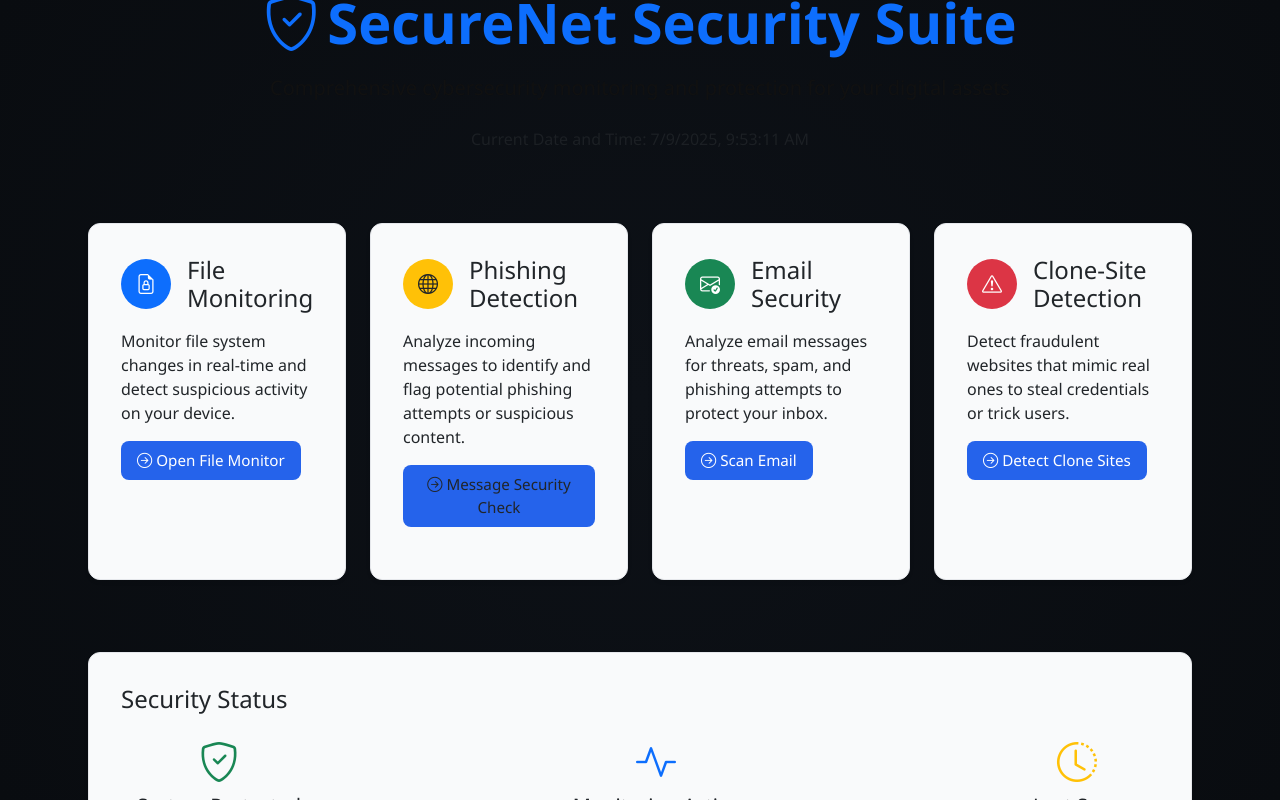
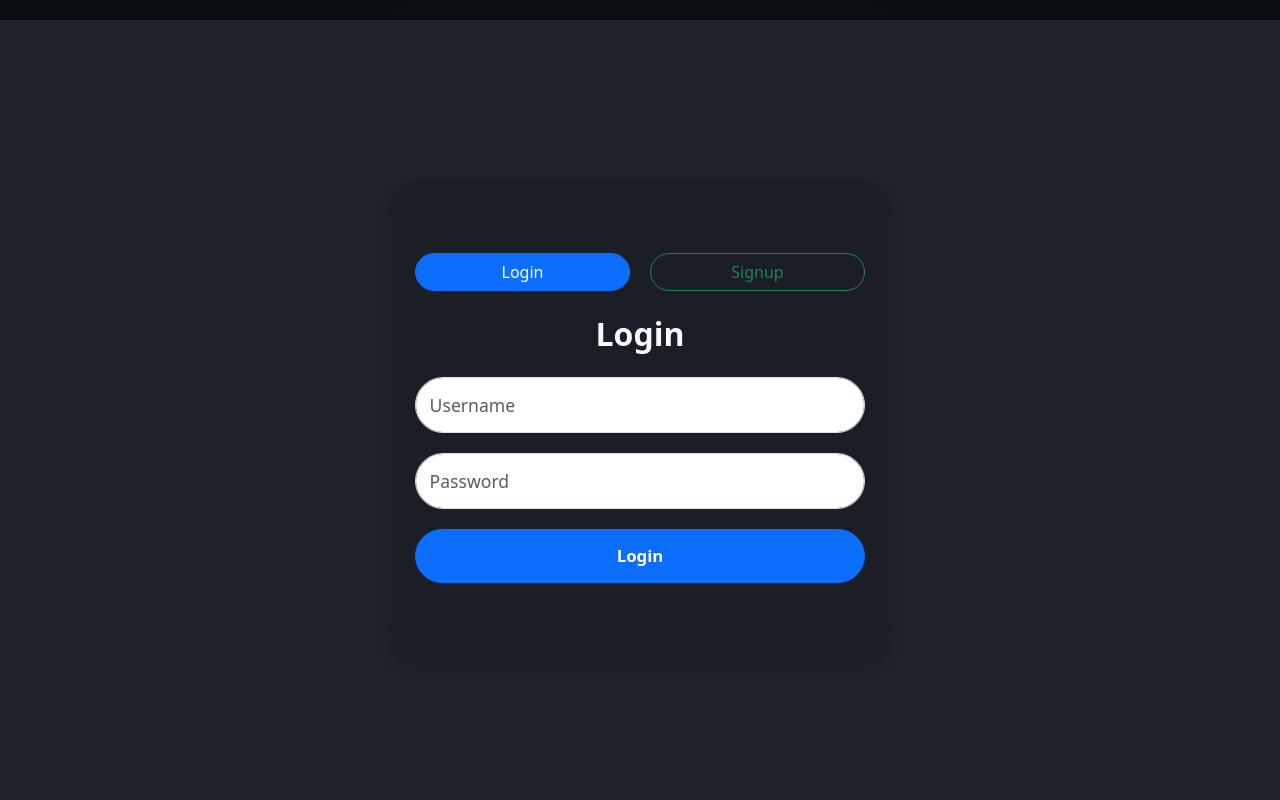
Before and after one commit to joshking-vs/secureNet-frontend, a React (Create React App) app in the folder securenet-frontend/: page / in a window 1280 px wide. Shown: the top 800 px of the page. Built offline with nearby package versions, Linux system fonts and the light colour scheme.

Commit message:
presentation frontend

```diff
--- a/securenet-frontend/public/index.html
+++ b/securenet-frontend/public/index.html
@@ -2,7 +2,7 @@
 <html lang="en">
   <head>
     <meta charset="utf-8" />
-    <link rel="icon" href="%PUBLIC_URL%/favicon.ico" />
+    <link rel="icon" href="1.png" type="image/png">
     <meta name="viewport" content="width=device-width, initial-scale=1" />
     <meta name="theme-color" content="#000000" />
     <meta
@@ -24,7 +24,11 @@
       work correctly both with client-side routing and a non-root public URL.
       Learn how to configure a non-root public URL by running `npm run build`.
     -->
-    <title>React App</title>
+      <link rel="preconnect" href="https://fonts.googleapis.com">
+      <link rel="preconnect" href="https://fonts.gstatic.com" crossorigin>
+      <link href="https://fonts.googleapis.com/css2?family=Bebas+Neue&family=Dancing+Script:wght@700&family=Oswald:wght@200..700&family=Pacifico&family=Roboto:wght@300&display=swap" rel="stylesheet">
+
+    <title>SecureNet</title>
   </head>
   <body>
     <noscript>You need to enable JavaScript to run this app.</noscript>
--- a/securenet-frontend/src/App.css
+++ b/securenet-frontend/src/App.css
@@ -4,9 +4,10 @@
 html, body {
   margin: 0;
   padding: 0;
-  height: 100%;
-  width: 100%;
-  font-family: 'Segoe UI', Tahoma, Geneva, Verdana, sans-serif;
+  padding-top: 56;
+  /* height: 100%;
+  width: 100%; */
+  font-family: 'Oswald', 'Roboto', 'Bebas Neue', 'Pacifico', 'Dancing Script', sans-serif;
   background-color: var(--bg-color);
   color: var(--text-color);
   transition: background-color 0.3s ease, color 0.3s ease;
@@ -50,6 +51,8 @@ html, body {
   display: flex;
   align-items: center;
   justify-content: space-between;
+  position: absolute;
+  top: 0;
 }
 
 .navbar a {
--- a/securenet-frontend/src/App.js
+++ b/securenet-frontend/src/App.js
@@ -1,89 +1,63 @@
-import React, { useState, useEffect } from "react";
-import { BrowserRouter as Router, Routes, Route, Link } from "react-router-dom";
+import React, { useState } from "react";
+import { Routes, Route, Navigate } from "react-router-dom"; // <-- NO Router import
+import LandingPage from "./components/LandingPage";
+import HomePage from "./components/HomePage";
 import Navigation from "./components/Navigation";
-import HomePage from "./components/HomePage";
 import FileLog from "./components/FileLog";
+import URLScanner from "./components/URLScanner";
 import PhishingChecker from "./components/PhishingChecker";
-import SignupForm from "./components/SignupForm";
-import LoginForm from "./components/LoginForm";
-import URLScanner from "./components/URLScanner";
-import { ToastContainer } from "react-toastify";
-import "react-toastify/dist/ReactToastify.css";
-import "bootstrap/dist/css/bootstrap.min.css";
-import "bootstrap-icons/font/bootstrap-icons.css";
-import "./Dashboard.css";
-import "./App.css";
+
 
 function App() {
-  // ✅ Dark mode state (saved in localStorage)
+  const [isAuthenticated, setIsAuthenticated] = useState(false);
   const [isDarkMode, setIsDarkMode] = useState(
     localStorage.getItem("darkMode") === "true"
   );
 
-  const toggleDarkMode = () => {
-    const newMode = !isDarkMode;
-    setIsDarkMode(newMode);
-    localStorage.setItem("darkMode", newMode);
+  const handleAuth = () => {
+    setIsAuthenticated(true);
   };
 
-  // ✅ Apply dark mode to <body>
-  useEffect(() => {
-    if (isDarkMode) {
-      document.body.classList.add("dark-mode");
-    } else {
-      document.body.classList.remove("dark-mode");
-    }
-  }, [isDarkMode]);
+  const toggleDarkMode = () => {
+    setIsDarkMode((prev) => !prev);
+    localStorage.setItem("darkMode", !isDarkMode);
+  };
 
   return (
-
-      <div className={`App ${isDarkMode ? "dark-mode" : ""}`}>
-        {/* 🔹 Top Navigation */}
-        <Navigation isDarkMode={isDarkMode} toggleDarkMode={toggleDarkMode} />
-
-        {/* 🔹 Header */}
-        <header className="text-center py-3">
-          <h1>🛡️ SecureNet AI</h1>
-          <p>Detect suspicious or cloned websites using AI-powered scanning</p>
-          <nav>
-            <Link to="/">Home</Link> |{" "}
-            <Link to="/login">Login</Link> |{" "}
-            <Link to="/signup">Signup</Link> |{" "}
-            <Link to="/file-monitoring">File Monitoring</Link> |{" "}
-            <Link to="/phishing-detection">Phishing Detection</Link> |{" "}
-            <Link to="/url-scanner">URL Scanner</Link> |{" "}
-          </nav>
-        </header>
-
-        {/* 🔹 Routes */}
-        <main className="container mt-4">
+    <div>
+      {isAuthenticated && <Navigation position="sticky-top" isDarkMode={isDarkMode} toggleDarkMode={toggleDarkMode} />}
       <Routes>
-            <Route path="/" element={<HomePage isDarkMode={isDarkMode} />} />
+        <Route
+          path="/"
+          element={
+            isAuthenticated ? <Navigate to="/dashboard" /> : <LandingPage onAuth={handleAuth} />
+          }
+        />
+        <Route
+          path="/dashboard"
+          element={
+            isAuthenticated ? (
+              <HomePage isDarkMode={isDarkMode} />
+            ) : (
+              <Navigate to="/" />
+            )
+          }
+        />
+        {/* Direct feature routes */}
         <Route
           path="/file-monitoring"
-              element={<FileLog isDarkMode={isDarkMode} />}
+          element={isAuthenticated ? <FileLog /> : <Navigate to="/" />}
         />
         <Route
           path="/phishing-detection"
-              element={<PhishingChecker isDarkMode={isDarkMode} />}
+          element={isAuthenticated ? <PhishingChecker /> : <Navigate to="/" />}
         />
-            <Route path="/signup" element={<SignupForm />} />
-            <Route path="/login" element={<LoginForm />} />
-            <Route path="/url-scanner" element={<URLScanner />} />
+        <Route
+          path="/url-scanner"
+          element={isAuthenticated ? <URLScanner /> : <Navigate to="/" />}
+        />
       </Routes>
-        </main>
-
-        {/* 🔹 Footer */}
-        <footer className="text-center py-3 mt-5">
-          <p>
-            &copy; {new Date().getFullYear()} SecureNet.ai — Web Threat Detection
-          </p>
-        </footer>
-
-        {/* 🔹 Toasts */}
-        <ToastContainer position="top-right" autoClose={4000} />
     </div>
-
   );
 }
 
--- /dev/null
+++ b/securenet-frontend/src/components/AuthForms.css
@@ -0,0 +1,82 @@
+/* Fullscreen container for auth page */
+.auth-fullscreen-container {
+    min-height: 100vh;       /* Always fill vertical space */
+    min-width: 100vw;        /* Always fill horizontal space */
+    display: flex;           /* Use flexbox for alignment */
+    flex-direction: column;  /* Stack everything vertically */
+    align-items: center;     /* Center horizontally */
+    justify-content: center; /* Center vertically */
+    background: #20222d;     /* Editable: dark background (edit as needed) */
+  }
+
+  /* Auth card (form box) */
+  .auth-card {
+    width: 60vw;                /* Always fill viewport width */
+    max-width: 500px;             /* Remove max width constraint */
+    height: 60vh;               /* Fill viewport height */
+    border-radius: 30px;            /* Editable: remove rounded corners for fullscreen look */
+    box-shadow: 10px 10px 10px 10px  black;           /* Editable: remove shadow for fullscreen */
+    background: rgba(22, 24, 31, 0.427);         /* Editable: card background (edit as needed) */
+    padding: 25px;                  /* Remove padding for fullscreen */
+    display: flex;
+    flex-direction: column;
+    justify-content: center;
+    align-items: center;
+
+  }
+
+  /* Switcher buttons row */
+  .switcher-btns {
+    margin-top: 2rem;    /* Editable: space above switcher buttons */
+    margin-bottom: 2rem; /* Editable: space below switcher buttons */
+    gap: 20px;
+    width: 100%;
+
+  }
+
+  /* Auth form input styling */
+  .auth-form input {
+    margin-bottom: 1.25rem;     /* Editable: space between inputs */
+    font-size: 1.1rem;          /* Editable: input font size */
+    padding: 0.85rem;
+    border-radius: 30px;           /* Editable: input padding */
+    color: #f7f9fb;
+  }
+
+  /* Auth form button styling */
+  .auth-form button {
+    width: 100%;                /* Button fills form width */
+    padding: 0.85rem;           /* Editable: button padding */
+    font-size: 1.05rem;         /* Editable: button font size */
+    font-weight: 600;           /* Editable: button font weight */
+    margin-bottom: 1.25rem;     /* Editable: space below button */
+    border-radius: 30px;
+  }
+
+  /* Heading styling */
+  .auth-form h2 {
+    margin-bottom: 1.5rem;      /* Editable: space below heading */
+    font-weight: 700;           /* Editable: heading weight */
+    text-align: center;
+    color: #f7f9fb;        /* Center heading */
+  }
+
+  /* Message styling */
+  .auth-form p {
+    text-align: center;         /* Center message */
+    color: #3d3d3d;                /* Editable: muted color */
+  }
+
+  @media (max-width: 768px) {
+
+  }
+
+  /* Dark mode support (optional, can refine) */
+  body[data-theme="dark"] .auth-fullscreen-container {
+    background: #181c22;        /* Editable: dark background */
+  }
+
+  body[data-theme="dark"] .auth-card {
+    background: #22262b;        /* Editable: dark card bg */
+    color: #f7f9fb;             /* Editable: light text */
+  }
--- a/securenet-frontend/src/components/FileLog.js
+++ b/securenet-frontend/src/components/FileLog.js
@@ -202,13 +202,13 @@ function FileLog() {
     {/* Simplified Header */}
     <div className="row mb-4">
       <div className="col-md-8">
-        <h2 className="fw-bold">File Security Monitoring</h2>
+        <h2 className="fw-bold mt-5">File Security Monitoring</h2>
         <p className="text-muted">Real-time file system activity monitoring and security analysis</p>
       </div>
       <div className="col-md-4 text-end">
         <div className="d-flex justify-content-end align-items-center">
           <button
-            className="btn btn-sm btn-outline-primary"
+            className="btn btn-sm btn-outline-primary mt-5 rounded-5"
             onClick={() => setShowMonitorControls(!showMonitorControls)}
           >
             {showMonitorControls ?
--- a/securenet-frontend/src/components/HomePage.js
+++ b/securenet-frontend/src/components/HomePage.js
@@ -12,31 +12,30 @@ import URLScanner from "./URLScanner";
 // 🏠 HomePage Component
 function HomePage({ isDarkMode }) {
   return (
-    <div className={`container py-4 ${isDarkMode ? "dark-mode" : ""}`}>
-      <div className="row mb-5">
+    <div className={`container-fluid py-4 full-page-bg ${isDarkMode ? "dark-mode" : ""}`}>
+      <div className="row mb-4">
         <div className="col-md-12 text-center">
-          <h1 className="display-4 fw-bold text-primary mb-3">
-            <i className="bi bi-shield-check me-2"></i>
+          <h1 className="display-4 fw-bold text-primary mb-3 mt-5">
+            <i className="bi bi-shield-check me-2 "></i>
             SecureNet Security Suite
           </h1>
-          <p className="lead mb-4">
+          <p className="text-white mb-4 ">
             Comprehensive cybersecurity monitoring and protection for your
             digital assets
           </p>
-          <p className="text-muted mb-4">
+          <p className="text-white mb-4">
             Current Date and Time: {new Date().toLocaleString()}
           </p>
         </div>
       </div>
 
       {/* Features Section */}
-      <div className="row mb-5">
+      <div className="dashboard-features d-flex flex-wrap justify-content-center gap-3 mb-4">
         {/* File Monitoring */}
         <div className="col-md-3 mb-4">
           <div
-            className={`card h-100 shadow-sm ${
-              isDarkMode ? "bg-dark text-light border-secondary" : ""
-            }`}
+            className={`card h-100 shadow-sm
+              bg-dark text-light border-secondary`}
           >
             <div className="card-body">
               <div className="d-flex align-items-center mb-3">
@@ -60,9 +59,8 @@ function HomePage({ isDarkMode }) {
         {/* Phishing Detection */}
         <div className="col-md-3 mb-4">
           <div
-            className={`card h-100 shadow-sm ${
-              isDarkMode ? "bg-dark text-light border-secondary" : ""
-            }`}
+            className={`card h-100 shadow-sm bg-dark text-light border-secondary
+            `}
           >
             <div className="card-body">
               <div className="d-flex align-items-center mb-3">
@@ -86,38 +84,13 @@ function HomePage({ isDarkMode }) {
           </div>
         </div>
 
-        {/* Email Security */}
-        <div className="col-md-3 mb-4">
-          <div
-            className={`card h-100 shadow-sm ${
-              isDarkMode ? "bg-dark text-light border-secondary" : ""
-            }`}
-          >
-            <div className="card-body">
-              <div className="d-flex align-items-center mb-3">
-                <div className="p-3 rounded-circle bg-success text-white me-3">
-                  <i className="bi bi-envelope-check"></i>
-                </div>
-                <h4 className="card-title mb-0">Email Security</h4>
-              </div>
-              <p className="card-text">
-                Analyze email messages for threats, spam, and phishing attempts
-                to protect your inbox.
-              </p>
-              <Link to="/email-security" className="btn btn-success">
-                <i className="bi bi-arrow-right-circle me-1"></i>
-                Scan Email
-              </Link>
-            </div>
-          </div>
-        </div>
+
 
         {/* 🆕 Clone-Site Detection */}
         <div className="col-md-3 mb-4">
           <div
-            className={`card h-100 shadow-sm ${
-              isDarkMode ? "bg-dark text-light border-secondary" : ""
-            }`}
+            className={`card h-100 shadow-sm
+              bg-dark text-light border-secondary`}
           >
             <div className="card-body">
               <div className="d-flex align-items-center mb-3">
@@ -130,7 +103,7 @@ function HomePage({ isDarkMode }) {
                 Detect fraudulent websites that mimic real ones to steal
                 credentials or trick users.
               </p>
-              <Link to="/clone-site-detection" className="btn btn-danger">
+              <Link to="/URL-scanner" className="btn btn-danger">
                 <i className="bi bi-arrow-right-circle me-1"></i>
                 Detect Clone Sites
               </Link>
@@ -143,9 +116,8 @@ function HomePage({ isDarkMode }) {
       <div className="row">
         <div className="col-md-12">
           <div
-            className={`card shadow-sm ${
-              isDarkMode ? "bg-dark text-light border-secondary" : ""
-            }`}
+            className={`card shadow-sm
+              bg-dark text-light border-secondary`}
           >
             <div className="card-body">
               <h4 className="card-title">Security Status</h4>
@@ -188,12 +160,12 @@ function App() {
 
       <div>
         {/* 🧭 Navigation Bar */}
-        <header>
+        {/* <header>
           <nav>
             <Link to="/">Home</Link> | <Link to="/login">Login</Link> |{" "}
             <Link to="/signup">Signup</Link> |{" "}
           </nav>
-        </header>
+        </header> */}
 
         <main>
           <Routes>
--- /dev/null
+++ b/securenet-frontend/src/components/LandingPage.js
@@ -0,0 +1,40 @@
+import React, { useState } from "react";
+import SignupForm from "./SignupForm";
+import LoginForm from "./LoginForm";
+import "./AuthForms.css";
+
+function LandingPage({ onAuth }) {
+  const [showLogin, setShowLogin] = useState(true);
+
+  return (
+    // Fullscreen container, flex column, aligns content center
+    <div className="auth-fullscreen-container"> {/* Custom fullscreen class */}
+      <div className="auth-card shadow d-flex flex-column justify-content-center align-items-center"> {/* Bootstrap: shadow, flex-column, center */}
+        <div className="switcher-btns mb-4 d-flex justify-content-center"> {/* Bootstrap: margin-bottom, flex row-center */}
+          <button
+            className={`btn rounded-5 btn-outline-primary ${showLogin ? "active" : ""}`} // Bootstrap button
+            onClick={() => setShowLogin(true)}
+          >
+            Login
+          </button>
+          <button
+            className={`btn rounded-5 btn-outline-success ${!showLogin ? "active" : ""}`} // Bootstrap button
+            onClick={() => setShowLogin(false)}
+          >
+            Signup
+          </button>
+        </div>
+        {/* The Forms */}
+        <div className="w-100"> {/* Bootstrap: 100% width */}
+          {showLogin ? (
+            <LoginForm onAuth={onAuth} />
+          ) : (
+            <SignupForm onAuth={onAuth} />
+          )}
+        </div>
+      </div>
+    </div>
+  );
+}
+
+export default LandingPage;
--- a/securenet-frontend/src/components/LoginForm.js
+++ b/securenet-frontend/src/components/LoginForm.js
@@ -1,9 +1,8 @@
-
 import React, { useState } from 'react';
 import api from '../api/axios';
 import { getCSRFToken } from '../utils/csrf';
 
-function LoginForm() {
+function LoginForm({ onAuth }) {
   const [form, setForm] = useState({ username: '', password: '' });
   const [message, setMessage] = useState('');
 
@@ -18,6 +17,7 @@ function LoginForm() {
     try {
       const response = await api.post('auth/login/', form);
       setMessage('Login successful!');
+      onAuth();
     } catch (err) {
       setMessage('Login failed.');
       console.error(err);
@@ -25,12 +25,12 @@ function LoginForm() {
   };
 
   return (
-    <form onSubmit={handleSubmit}>
+    <form onSubmit={handleSubmit} className="auth-form">
       <h2>Login</h2>
-      <input name="username" placeholder="Username" onChange={handleChange} required />
-      <input name="password" type="password" placeholder="Password" onChange={handleChange} required />
-      <button type="submit">Login</button>
-      <p>{message}</p>
+      <input className="form-control" name="username" placeholder="Username" onChange={handleChange} required />
+      <input className="form-control" name="password" type="password" placeholder="Password" onChange={handleChange} required />
+      <button type="submit" className="btn btn-primary">Login</button>
+      <p className="text-center text-muted">{message}</p>
     </form>
   );
 }
--- /dev/null
+++ b/securenet-frontend/src/components/Navigation.css
@@ -0,0 +1,26 @@
+/* Always-on-top fixed navbar */
+.navbar-fixed {
+    position: fixed;      /* Fixes navbar at top of viewport */
+    top: 0;               /* Always at top */
+    left: 0;
+    width: 100vw;         /* Full viewport width */
+    z-index: 1100;        /* Sits above all normal content */
+  }
+
+  /* Add shadow/border to navbar for separation */
+  .navbar {
+    box-shadow: 0 2px 12px rgba(0,0,0,0.10); /* Editable: navbar shadow */
+    border-bottom: 1px solid var(--border-color, #22262b); /* Editable: border */
+  }
+
+  /* Push page content down so it's not hidden by the fixed navbar */
+  body {
+    padding-top: 72px; /* Set this to your navbar's height */
+  }
+
+  /* Responsive support (optional) */
+  @media (max-width: 900px) {
+    body {
+      padding-top: 62px; /* Adjust for shorter mobile navbar if needed */
+    }
+  }
--- a/securenet-frontend/src/components/Navigation.js
+++ b/securenet-frontend/src/components/Navigation.js
@@ -1,5 +1,6 @@
 import React, { useState } from "react";
 import { Link } from "react-router-dom";
+import "./Navigation.css";
 
 function Navigation({ isDarkMode, toggleDarkMode }) {
   const [isNavExpanded, setIsNavExpanded] = useState(false);
@@ -9,10 +10,16 @@ function Navigation({ isDarkMode, toggleDarkMode }) {
   };
 
   return (
+    // Use navbar-fixed custom class for always-on-top navbar
     <nav
-      className={`navbar navbar-expand-lg ${
-        isDarkMode ? "navbar-dark bg-dark" : "navbar-light bg-light"
-      } mb-4`}
+      className={`navbar navbar-expand-lg  fixed-top
+        navbar-dark bg-dark"
+       mb-5`}
+      /*
+        Bootstrap: navbar, navbar-expand-lg, navbar-dark/bg-dark or navbar-light/bg-light
+        Custom: fixed-top (see Navigation.css)
+        mb-4: margin bottom for spacing below navbar
+      */
     >
       <div className="container-fluid">
         {/* Brand */}
@@ -52,24 +59,13 @@ function Navigation({ isDarkMode, toggleDarkMode }) {
               </Link>
             </li>
             <li className="nav-item">
-              <Link className="nav-link" to="/email-security" onClick={() => setIsNavExpanded(false)}>
-                Email Security
-              </Link>
-            </li>
-            <li className="nav-item">
-              <Link className="nav-link" to="/login" onClick={() => setIsNavExpanded(false)}>
-                Login
-              </Link>
-            </li>
-            <li className="nav-item">
-              <Link className="nav-link" to="/signup" onClick={() => setIsNavExpanded(false)}>
-                Signup
+              <Link className="nav-link" to="/url-scanner" onClick={() => setIsNavExpanded(false)}>
+                Clone Site Detection
               </Link>
             </li>
           </ul>
-
-          {/* Dark/Light toggle button */}
-          <div className="d-flex">
+          {/* Light/Dark toggle button */}
+          {/* <div className="d-flex">
             <button
               className={`btn btn-sm ${isDarkMode ? "btn-light" : "btn-dark"}`}
               onClick={toggleDarkMode}
@@ -84,7 +80,7 @@ function Navigation({ isDarkMode, toggleDarkMode }) {
                 </>
               )}
             </button>
-          </div>
+          </div> */}
         </div>
       </div>
     </nav>
--- a/securenet-frontend/src/components/SignupForm.js
+++ b/securenet-frontend/src/components/SignupForm.js
@@ -1,10 +1,9 @@
-// src/components/SignupForm.jsx
 import React, { useState, useEffect } from "react";
 import api from "../api/axios";
 import { getCSRFToken } from "../utils/csrf";
 import { toast } from "react-toastify";
 
-const SignupForm = () => {
+const SignupForm = ({ onAuth }) => {
   const [form, setForm] = useState({
     username: "",
     email: "",
@@ -17,7 +16,6 @@ const SignupForm = () => {
   };
 
   useEffect(() => {
-    // Automatically fetch CSRF token on component mount
     getCSRFToken()
       .then(() => console.log("✅ CSRF token retrieved."))
       .catch(() => toast.error("❌ Could not get CSRF token."));
@@ -30,7 +28,7 @@ const SignupForm = () => {
       const response = await api.post("auth/signup/", form);
       setMessage(response.data.message || "Signup successful!");
       toast.success("✅ Signup successful!");
-      console.log(response.data);
+      if (onAuth) onAuth();
     } catch (err) {
       setMessage("Signup failed.");
       toast.error("❌ Signup failed!");
@@ -39,37 +37,14 @@ const SignupForm = () => {
   };
 
   return (
-    <div>
+    <form onSubmit={handleSubmit} className="auth-form">
       <h2>Sign Up</h2>
-      <form onSubmit={handleSubmit} className="auth-form">
-        <input
-          type="text"
-          name="username"
-          placeholder="Username"
-          value={form.username}
-          onChange={handleChange}
-          required
-        />
-        <input
-          type="email"
-          name="email"
-          placeholder="Email"
-          value={form.email}
-          onChange={handleChange}
-          required
-        />
-        <input
-          type="password"
-          name="password"
-          placeholder="Password"
-          value={form.password}
-          onChange={handleChange}
-          required
-        />
-        <button type="submit">Sign Up</button>
-      </form>
-      <p>{message}</p>
-    </div>
+      <input className="form-control rounded-5" type="text" name="username" placeholder="Username" value={form.username} onChange={handleChange} required />
+      <input className="form-control" type="email" name="email" placeholder="Email" value={form.email} onChange={handleChange} required />
+      <input className="form-control" type="password" name="password" placeholder="Password" value={form.password} onChange={handleChange} required />
+      <button type="submit" className="btn btn-success">Sign Up</button>
+      <p className="text-center text-muted">{message}</p>
+    </form>
   );
 };
 
```
Also changed, not shown: securenet-frontend/public/Adobe Express - file.png (added). Lines whose indentation alone changed are shown as unchanged.
